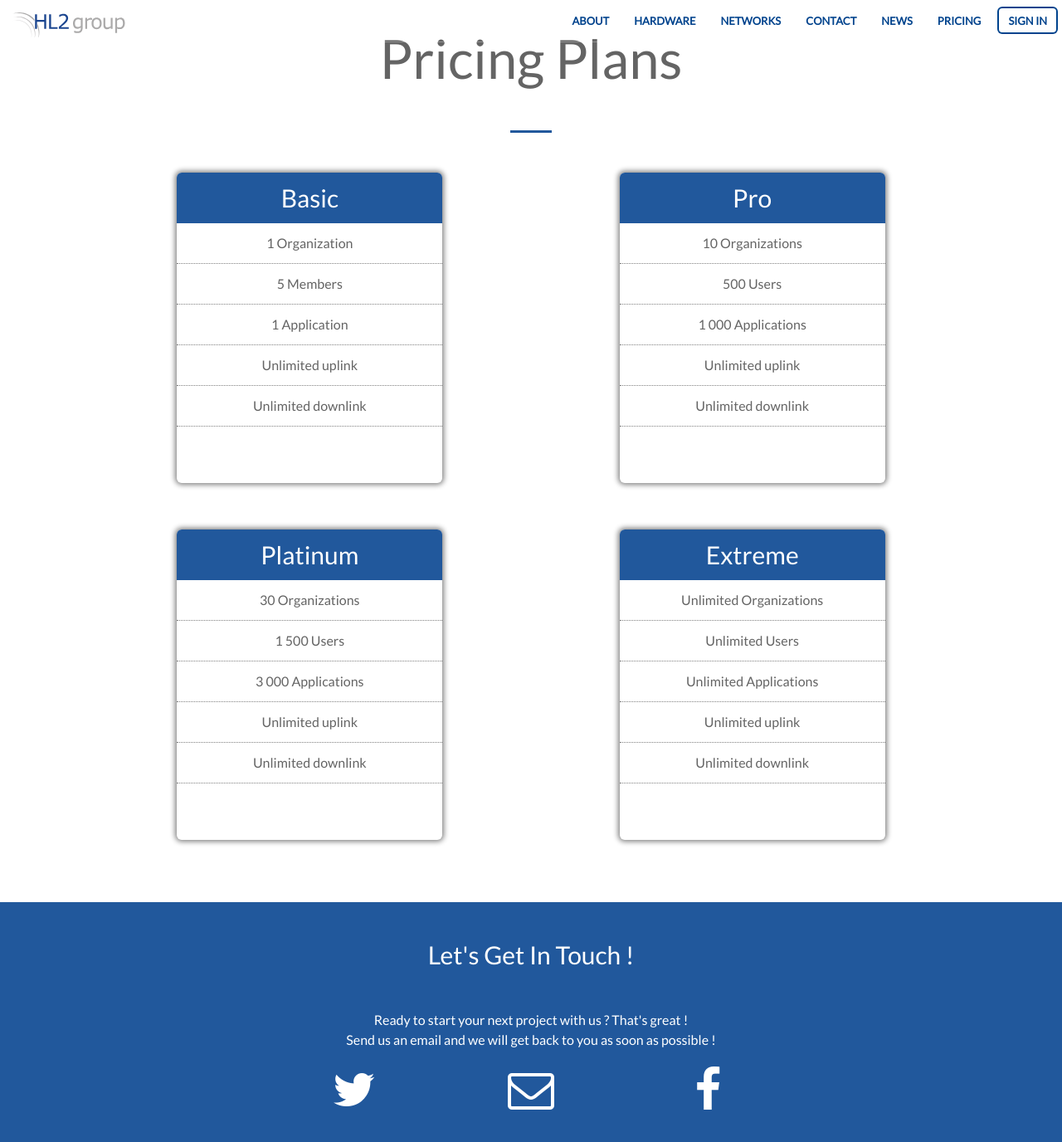
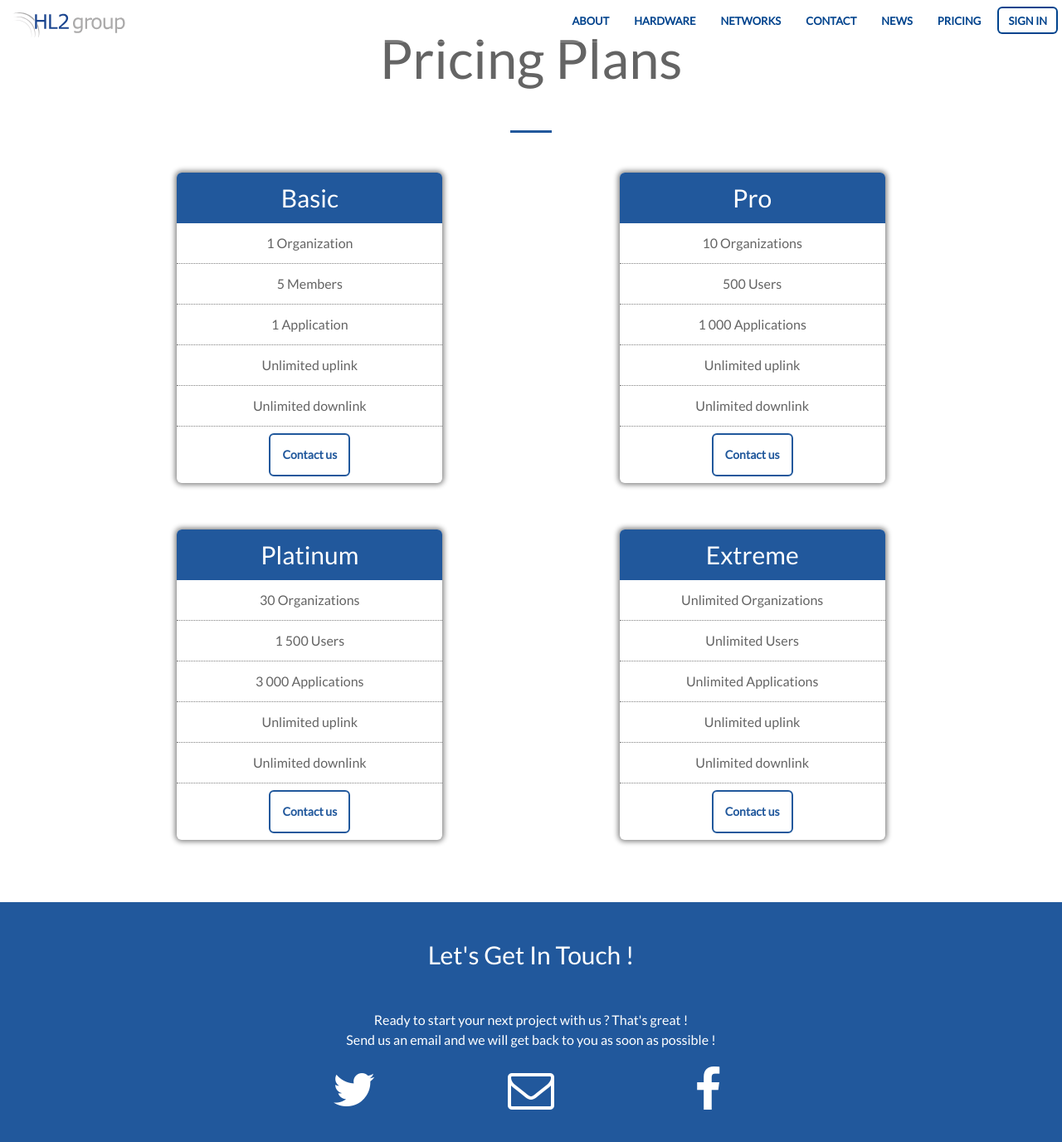
Before and after one commit to hl2/hl2.github.io, a Jekyll site: the page built from pricing.html, in a window 1280 px wide and 1400 px high, scrolled down 12 px. Shown: the top 1376 px of the window at 83% size. Built offline with Jekyll 4.4.1, drawn with Linux system fonts in a browser that asks for light colours.

Commit message:
style somes fixes

```diff
--- a/_includes/call-to-action.html
+++ b/_includes/call-to-action.html
@@ -14,7 +14,7 @@
             <div id="player"></div>
         </div>
     </div>
-    <div class="row">
+    <div class="row top-spacing">
         <div class="text-center col-md-6 col-md-offset-3">
             <p class="text-faded">
               Manage your connected objects from anywhere
--- a/_includes/team.html
+++ b/_includes/team.html
@@ -9,11 +9,11 @@
       {% assign first = true %}
       {% for member in site.members %}
         {% if first == true %}
-        	<div class="col-sm-2 col-sm-offset-2">
+        	<div class="col-sm-2 col-sm-offset-2 col-md-offset-0">
         {% elsif member.pic == 'david-cho-lerat.jpg' %}
-          <div class="col-sm-2 col-sm-offset-2">
+          <div class="col-sm-2 col-sm-offset-2 col-md-offset-0">
         {% else %}
-          <div class="col-sm-2 col-sm-offset-1">
+          <div class="col-sm-2 col-sm-offset-1 col-md-offset-0">
         {% endif %}
         		<div class="team-member text-center">
           			<img src="img/team/{{ member.pic }}" class="img-responsive img-circle" alt="">
--- a/_sass/_base.scss
+++ b/_sass/_base.scss
@@ -89,6 +89,10 @@ ol {
 
 .text-faded {
     color: rgba(white, .7);
+}
+
+.top-spacing {
+  margin-top: 50px;
 }
 
 section {
@@ -435,11 +439,13 @@ header {
       margin: 0 auto;
       border: 8px solid #eee;
       margin-bottom: 32px;
+      width: 127px;
     }
     h3 {
       margin-top: 25px;
       margin-bottom: 0;
       text-transform: none;
+      font-size: 18px;
     }
     p {
       margin-top: 0;
--- a/css/main.scss
+++ b/css/main.scss
@@ -36,7 +36,7 @@
 // variables.less
 $theme-light: white;
 $theme-primary: #21589c;
-$theme-dark: black;
+$theme-dark: #333;
 
 $screen-sm: 750px;
 
--- a/pricing.html
+++ b/pricing.html
@@ -24,7 +24,7 @@ layout: default
 						<a
 							href="mailto:{{ site.email }}"
 							target="_blank"
-							class="btn btn-default btn-xl"
+							class="btn btn-primary btn-xl"
 						>
 							Contact us
 						</a>
@@ -45,7 +45,7 @@ layout: default
 						<a
 							href="mailto:{{ site.email }}"
 							target="_blank"
-							class="btn btn-default btn-xl"
+							class="btn btn-primary btn-xl"
 						>
 							Contact us
 						</a>
@@ -66,7 +66,7 @@ layout: default
 						<a
 							href="mailto:{{ site.email }}"
 							target="_blank"
-							class="btn btn-default btn-xl"
+							class="btn btn-primary btn-xl"
 						>
 							Contact us
 						</a>
@@ -87,7 +87,7 @@ layout: default
 						<a
 							href="mailto:{{ site.email }}"
 							target="_blank"
-							class="btn btn-default btn-xl"
+							class="btn btn-primary btn-xl"
 						>
 							Contact us
 						</a>
```
